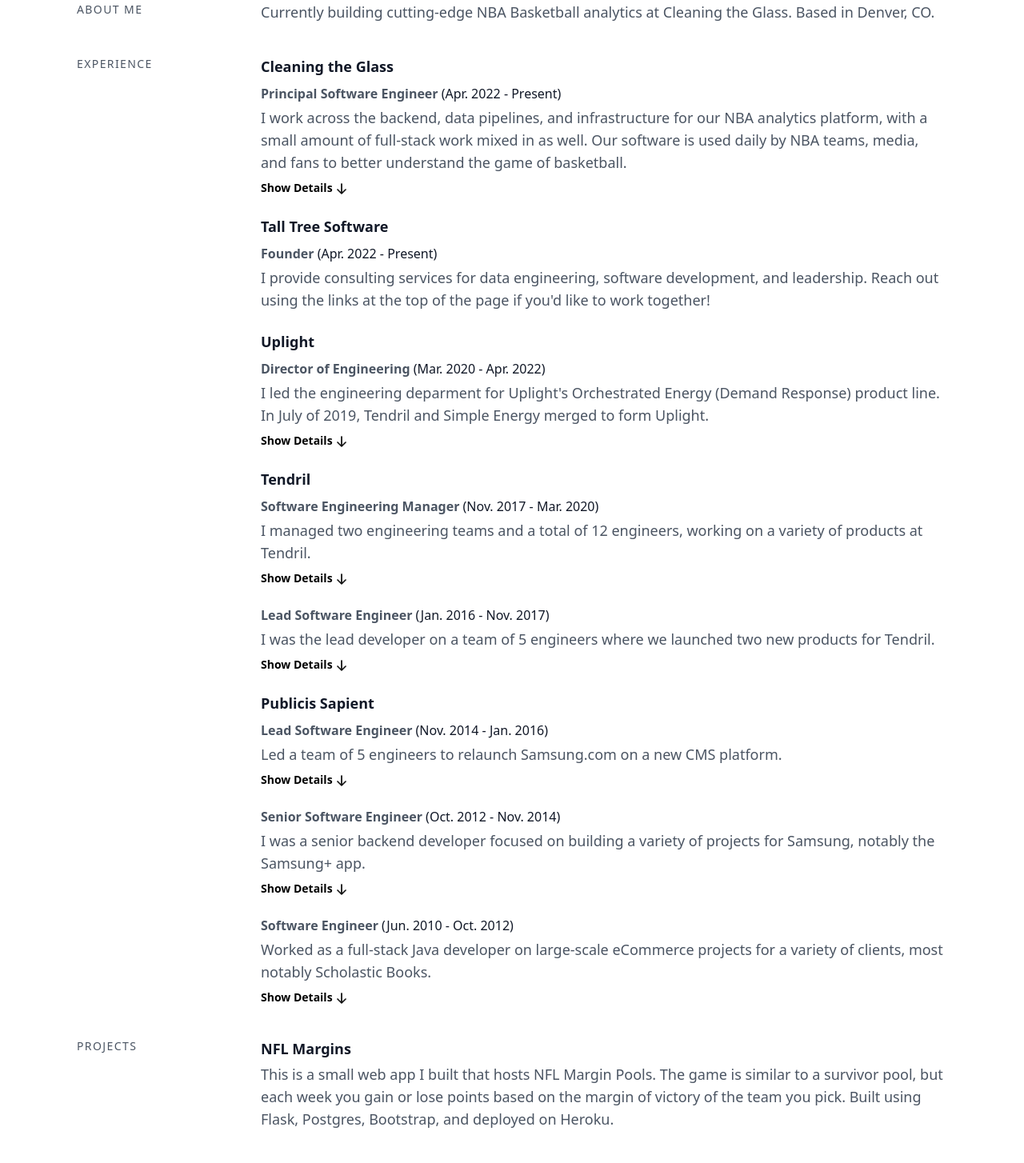
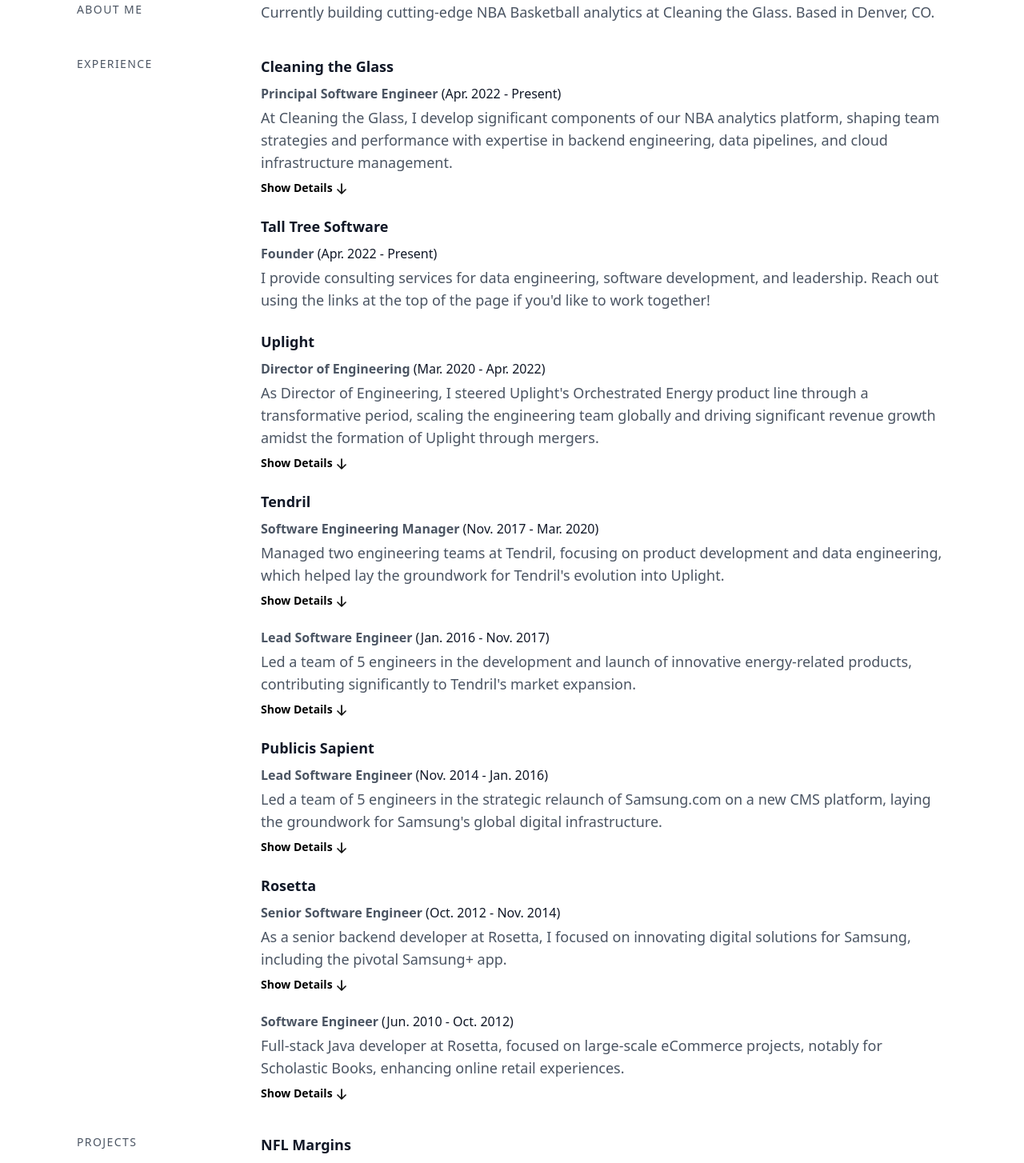
Before and after one commit to bweisel/personal-site, a Nuxt app: page / in a window 1280 px wide. Shown: the part 320-1774 px from the top of the page at 80% size. Built offline with nearby package versions, Linux system fonts and the light colour scheme.

Commit message:
Content updates

```diff
--- a/pages/index.vue
+++ b/pages/index.vue
@@ -60,14 +60,13 @@
     startDate: "Apr. 2022",
     endDate: "Present",
     link: "https://www.cleaningtheglass.com",
-    description: `I work across the backend, data pipelines, and infrastructure for our NBA analytics platform, with a small amount of full-stack work mixed in as well.
-      Our software is used daily by NBA teams, media, and fans to better understand the game of basketball.`,
+    description: `At Cleaning the Glass, I develop significant components of our NBA analytics platform, shaping team strategies and performance with expertise in backend engineering, data pipelines, and cloud infrastructure management.`,
     bullets: [
-      "I lead the development and operations of our data pipelines that process large-scale (100M+ data points per game) NBA player tracking data through PostgreSQL and ClickHouse.",
-      "This pipeline powers Cleaning the Glass's NBA player tracking web application, used by NBA teams to analyze their own players and opponents.",
-      "Implement advanced analytics models to derive new and proprietary metrics only available on Cleaning the Glass.",
-      "Manage cloud infrastructure for the company, and have accountability for our cloud budget to ensure we're operating as efficiently as possible.",
-      "Work full stack on Cleaning the Glass's web application, built with Vue.js and Nuxt.js. As well as the backend Flask API.",
+      "Lead the development and maintenance of data pipelines, processing over 100 million data points per game, and transforming raw data into actionable insights for team strategy and performance analysis.",
+      "Played a critical role in designing and launching an advanced NBA player tracking web application, now a key tool for several NBA teams in scouting and game analysis, significantly contributing to their competitive edge.",
+      "Develop innovative NBA analytics models, creating proprietary metrics that distinguish Cleaning the Glass in the industry.",
+      "Responsible for the company's cloud infrastructure, optimizing for cost-efficiency and performance, and ensuring high availability and scalability during peak demand periods.",
+      "Contribute to full-stack development using Vue.js, Nuxt.js, and a Flask-based API, enhancing user experience and functionality for a diverse client base, including NBA teams, media, and enthusiasts.",
     ],
   },
   {
@@ -86,14 +85,14 @@
     endDate: "Apr. 2022",
     link: "https://www.linkedin.com/company/uplightenergy/",
     description:
-      "I led the engineering deparment for Uplight's Orchestrated Energy (Demand Response) product line. In July of 2019, Tendril and Simple Energy merged to form Uplight.",
+      "As Director of Engineering, I steered Uplight's Orchestrated Energy product line through a transformative period, scaling the engineering team globally and driving significant revenue growth amidst the formation of Uplight through mergers.",
     bullets: [
-      "Scaled the engineering staff to 30+ engineers and 5 teams located around the world.",
-      "Achieved 100% YoY revenue growth in 2020 & 2021.",
-      "Guided the release of new major product features, including deploying new machine learning models, overhauling data pipelines, and launching new customer-facing applications.",
-      "Led the purchase and adoption of Databricks into Uplight's data platform, enabling greater developer and data science productivity, in addition to considerable cost savings.",
-      "Worked closely with external vendors such as Google Nest, ecobee, and Emerson to integrate their smart thermostats into Uplight's platform.",
-      "Led the efforts to integrate the engineering group from a recent acquisition into Uplight's engineering organization, and traveled weekly for months to be on-site with the new team.",
+      "Scaled the engineering division to over 30 engineers across 5 international teams, fostering a high-performing global unit.",
+      "Drove 100% year-over-year revenue growth in 2020 & 2021, aligning product development with strategic business objectives.",
+      "Orchestrated the release of major product features, including deploying new machine learning models, revamping data pipelines, and launching customer-centric applications.",
+      "Pioneered the integration of Databricks into Uplight's data platform, enhancing developer and data science productivity while achieving significant cost savings.",
+      "Collaborated with key external vendors like Google Nest, ecobee, and Emerson for smart thermostat integrations, expanding Uplight's ecosystem.",
+      "Led integration efforts for engineering teams from newly acquired companies, involving extensive travel and hands-on leadership to ensure seamless transitions.",
     ],
   },
   {
@@ -102,10 +101,11 @@
     startDate: "Nov. 2017",
     endDate: "Mar. 2020",
     link: "https://www.linkedin.com/company/tendril/",
-    description: `I managed two engineering teams and a total of 12 engineers, working on a variety of products at Tendril.`,
+    description:
+      "Managed two engineering teams at Tendril, focusing on product development and data engineering, which helped lay the groundwork for Tendril's evolution into Uplight.",
     bullets: [
-      "Led an effort to dramatically improve how customers were onboarded to Tendril's software platform, saving the company over $500k annually.",
-      "Managed the launch of a new product used by utility company personnel to manage their energy efficiency programs.",
+      "Championed a significant improvement in customer onboarding processes, saving the company over $500k USD annually and enhancing client satisfaction.",
+      "Oversaw the launch of a utility program management product, streamlining energy efficiency programs and bolstering client engagement.",
     ],
   },
   {
@@ -115,10 +115,10 @@
     endDate: "Nov. 2017",
     link: "https://www.linkedin.com/company/tendril/",
     description:
-      "I was the lead developer on a team of 5 engineers where we launched two new products for Tendril.",
+      "Led a team of 5 engineers in the development and launch of innovative energy-related products, contributing significantly to Tendril's market expansion.",
     bullets: [
-      "Launched an energy real-estate API that allowed customers to get energy scores for any address in the United States and Australia.",
-      "Built a new home energy audit web application that leveraged Tendril's propriety energy simulation models to generate a custom energy report for each user.",
+      "Developed an energy real-estate API, providing comprehensive energy scores across the United States and Australia.",
+      "Created a home energy audit web application, utilizing Tendril's unique energy simulation models to deliver personalized energy reports.",
     ],
   },
   {
@@ -128,23 +128,23 @@
     endDate: "Jan. 2016",
     link: "https://www.linkedin.com/company/publicissapient/",
     description:
-      "Led a team of 5 engineers to relaunch Samsung.com on a new CMS platform.",
+      "Led a team of 5 engineers in the strategic relaunch of Samsung.com on a new CMS platform, laying the groundwork for Samsung's global digital infrastructure.",
     bullets: [
-      "Worked extensively with Samsung's internal development team and regularly traveled to their offices to ensure a smooth project and transition.",
-      "This architecture was later used as the basis for Samsung's new global CMS platform.",
+      "Collaborated closely with Samsung's internal development team, involving regular travel for seamless project coordination and transition.",
+      "The architecture developed became the foundation for Samsung's new global CMS platform, influencing the company's digital presence worldwide.",
     ],
   },
   {
-    company: "",
+    company: "Rosetta",
     title: "Senior Software Engineer",
     startDate: "Oct. 2012",
     endDate: "Nov. 2014",
-    link: "",
+    link: "https://www.linkedin.com/company/rosetta/",
     description:
-      "I was a senior backend developer focused on building a variety of projects for Samsung, notably the Samsung+ app.",
+      "As a senior backend developer at Rosetta, I focused on innovating digital solutions for Samsung, including the pivotal Samsung+ app.",
     bullets: [
-      "Helped develop a custom content personalization engine that drove a majority of the content displayed in the Samsung+ app.",
-      "Built out a location-based rewards platform using iBeacons and geofencing to drive in-event engagement for Samsung at all AEG sports and concert venues in the US.",
+      "Developed a bespoke content personalization engine that powered the majority of Samsung+ app content, enhancing user experience and engagement.",
+      "Engineered a location-based rewards platform using iBeacons and geofencing, driving in-event engagement for Samsung at AEG sports and concert venues nationwide.",
     ],
   },
   {
@@ -152,11 +152,11 @@
     title: "Software Engineer",
     startDate: "Jun. 2010",
     endDate: "Oct. 2012",
-    link: "",
+    link: "https://www.linkedin.com/company/rosetta/",
     description:
-      "Worked as a full-stack Java developer on large-scale eCommerce projects for a variety of clients, most notably Scholastic Books.",
+      "Full-stack Java developer at Rosetta, focused on large-scale eCommerce projects, notably for Scholastic Books, enhancing online retail experiences.",
     bullets: [
-      "Developed major site features, including product search, the coupon engine, and the checkout flow.",
+      "Developed key site features for Scholastic's eCommerce platform, including product search, the coupon engine, and the checkout flow.",
     ],
   },
 ]);
@@ -164,8 +164,8 @@
 const projects = ref([
   {
     name: "NFL Margins",
-    description: `This is a small web app I built that hosts NFL Margin Pools. The game is similar to a survivor pool,
-      but each week you gain or lose points based on the margin of victory of the team you pick. Built using Flask, Postgres, Bootstrap, and deployed on Heroku.`,
+    description: `A web application for hosting NFL Margin Pools, similar to survivor pools. Players gain or lose points based on the margin of victory of the team they pick each week.
+    Built with Flask, Postgres, Bootstrap, and deployed on Heroku.`,
     link: "https://www.nflmargins.com",
   },
 ]);
@@ -188,7 +188,7 @@
   {
     name: "Cloud & DevOps",
     description:
-      "Amazon Web Services (AWS), Google Cloud Platform (GCP), Docker, CloudFormation, GitHub Actions, Serverless Architectures",
+      "AWS, GCP, Docker, CloudFormation, GitHub Actions, Serverless Architectures",
   },
   {
     name: "Other",
```
